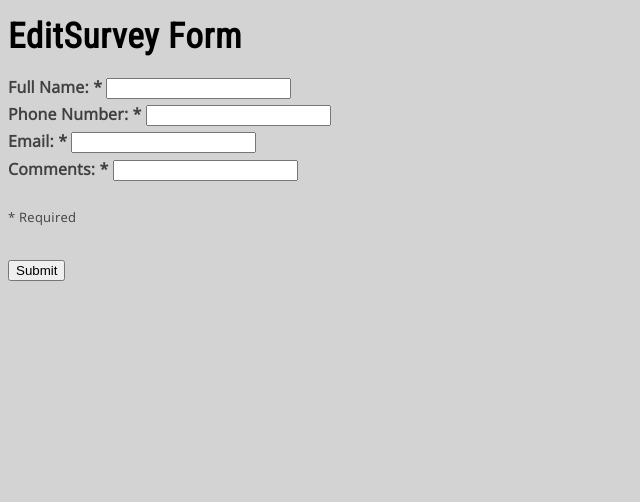
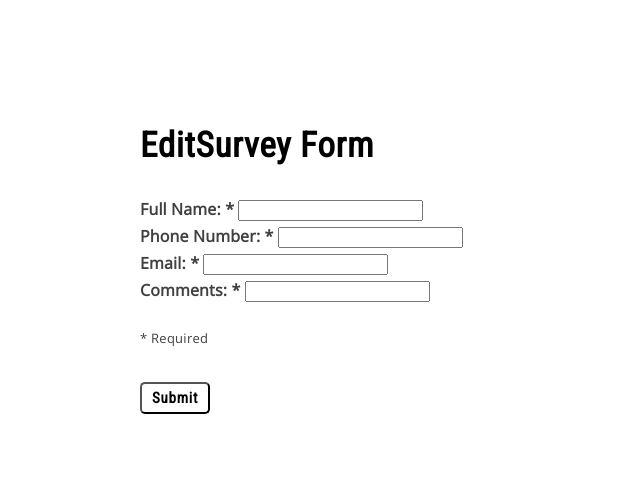
Before and after one commit to aaraymond/CSC174_Assignment9, a PHP site: page /editform.php in a window 1280 px wide. Shown: the top 502 px of the page, without its empty margins (0-640 px from the left). Run offline with PHP 8.4, Linux system fonts and the light colour scheme; data that the repository does not hold is empty.

Commit message:
update css

```diff
--- a/www/admin.php
+++ b/www/admin.php
@@ -28,11 +28,12 @@
 
 <!doctype html>
 <html>
+<div class="container">
 <head>
 	<title>Survey DB</title>
 	<link href="https://fonts.googleapis.com/css?family=Open+Sans|Roboto+Condensed" rel="stylesheet">
     <link rel="stylesheet" type="text/css" href="css/styles.css">
-    <link rel="stylesheet" type="text/css" href="css/navigation.css">
+    <link rel="stylesheet" type="text/css" href="css/override.css">
     <link rel="stylesheet" type="text/css" href="css/form.css">
 </head>
 <body>
@@ -78,6 +79,7 @@
 	<br>
 	<a href="contact.html">Back to the SURVEY</a>
 
+</div><!--.container-->
 </body>
 </html>
 
--- /dev/null
+++ b/www/css/override.css
@@ -0,0 +1,3 @@
+body {
+	background-color: white;
+}
--- a/www/css/styles.css
+++ b/www/css/styles.css
@@ -59,7 +59,7 @@ aside {
 	}*/
 
 body {
-	background-color: lightgray;
+	background-color: black;
 
 	color: #404040;
 	font-family: 'Open Sans', sans-serif;
@@ -73,6 +73,7 @@ h1 {
 	color: #000000;
 	font-size: 35px;
 	font-family: 'Roboto Condensed', sans-serif;
+	line-height: 1.5em;
 
 	/*padding-top: 7%;*/
 	}
@@ -86,6 +87,7 @@ h2 {
 	font-weight: normal;
 	font-size: 30px;
 	color: #000000;
+	line-height: 1.5em;
 	}
 
 h3 {
@@ -121,13 +123,15 @@ a:hover {color: #c01919;}
 
 .container {
 	margin: 0 auto;
-	width: 80%;
-	max-width: 960px;
+	width: 85%;
+	max-width: 1000px;
+	height: 100%;
 	background-color: #ffffff;
-	padding: 3%;
-	border-radius: 1px;
-	-moz-border-radius: 1px;
-	-webkit-border-radius: 1px;
+	padding: 7%;
+
+	border-radius: 2px;
+	-moz-border-radius: 2px;
+	-webkit-border-radius: 2px;
 	border: 0px solid #800000;
 	}
 
@@ -149,24 +153,31 @@ footer {
 
 
 .btn {
-    padding: 10px 15px 11px !important;
+    padding: 5px 10px !important;
     background-color: white;
-    border-radius: 1px;
-    -moz-border-radius: 1px;
-    -webkit-border-radius: 1px;
+    border-radius: 5px;
+    -moz-border-radius: 5px;
+    -webkit-border-radius: 5px;
     cursor: pointer;
     box-shadow: 0 1px 0 rgba(255, 255, 255, 0.5) inset;
     -moz-box-shadow: 0 1px 0 rgba(255, 255, 255, 0.5) inset;
     -webkit-box-shadow: 0 1px 0 rgba(255, 255, 255, 0.5) inset;
 
     font-family: 'Roboto Condensed', sans-serif;
-    font-size: 14px !important;
+    font-size: 15px !important;
     font-weight: bold;
     letter-spacing: .05em;
 }
+
+header {text-align: center;}
 
 header div {
 	font-size: small;
 }
 
 .rsp {width: 100%;}
+
+/*.snk {
+	width: 80%;
+	margin: auto;
+}*/
--- a/www/editform.php
+++ b/www/editform.php
@@ -5,10 +5,11 @@
 	<title> Web Database</title>
 	<link href="https://fonts.googleapis.com/css?family=Open+Sans|Roboto+Condensed" rel="stylesheet">
     <link rel="stylesheet" type="text/css" href="css/styles.css">
-    <link rel="stylesheet" type="text/css" href="css/navigation.css">
+    <link rel="stylesheet" type="text/css" href="css/override.css">
     <link rel="stylesheet" type="text/css" href="css/form.css">
 </head>
 <body>
+	<div class="container">
 	<h1> EditSurvey Form</h1>
 
 
@@ -31,12 +32,14 @@
 
 <p>* Required</p>
 
-<input type="submit" name="submit" value="Submit">
+<input class="btn" type="submit" name="submit" value="Submit">
 
 </div>
 
 </form>
 
+</div><!--.container-->
+
 </body>
 
 </html>
--- a/www/survey-processor.php
+++ b/www/survey-processor.php
@@ -57,10 +57,12 @@
 	<title> Survey Database Insert</title>
 	<link href="https://fonts.googleapis.com/css?family=Open+Sans|Roboto+Condensed" rel="stylesheet">
     <link rel="stylesheet" type="text/css" href="css/styles.css">
-    <link rel="stylesheet" type="text/css" href="css/navigation.css">
+    <link rel="stylesheet" type="text/css" href="css/override.css">
     <link rel="stylesheet" type="text/css" href="css/form.css">
 </head>
 <body>
+
+	<div class="container">
 
 	<h1>Survey Insert</h1>
 
@@ -81,6 +83,8 @@
 
 	<a href="admin.php">Continue</a>
 
+
+    </div><!--.container-->
 </body>
 </html>
 
```
Also changed, not shown: www/contact.html (+4 -5 lines), www/delete-survey.php (+5 -3 lines), www/deleteform.html (+5 -2 lines), www/edit-survey.php (+7 -3 lines), www/editform.html (+5 -2 lines).
